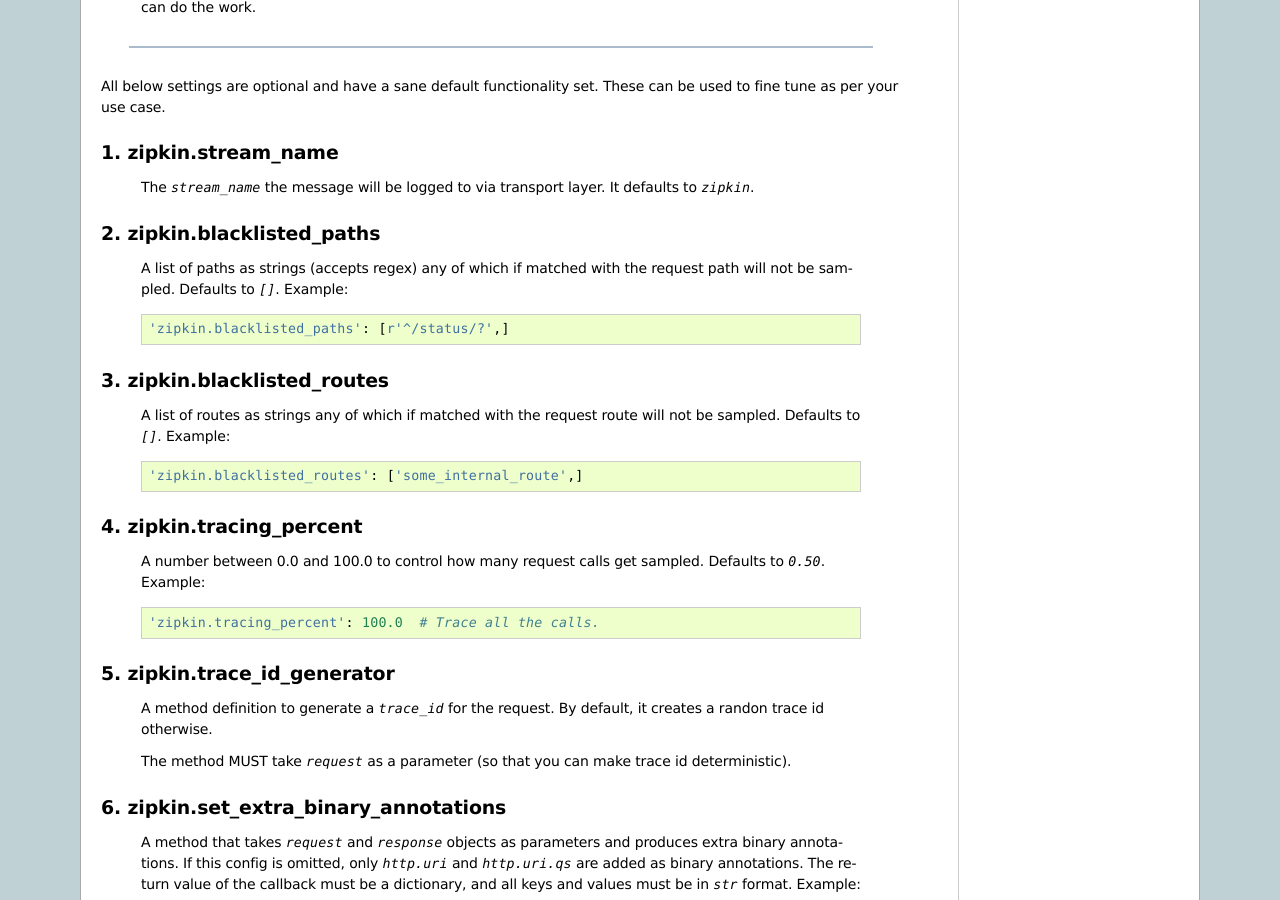
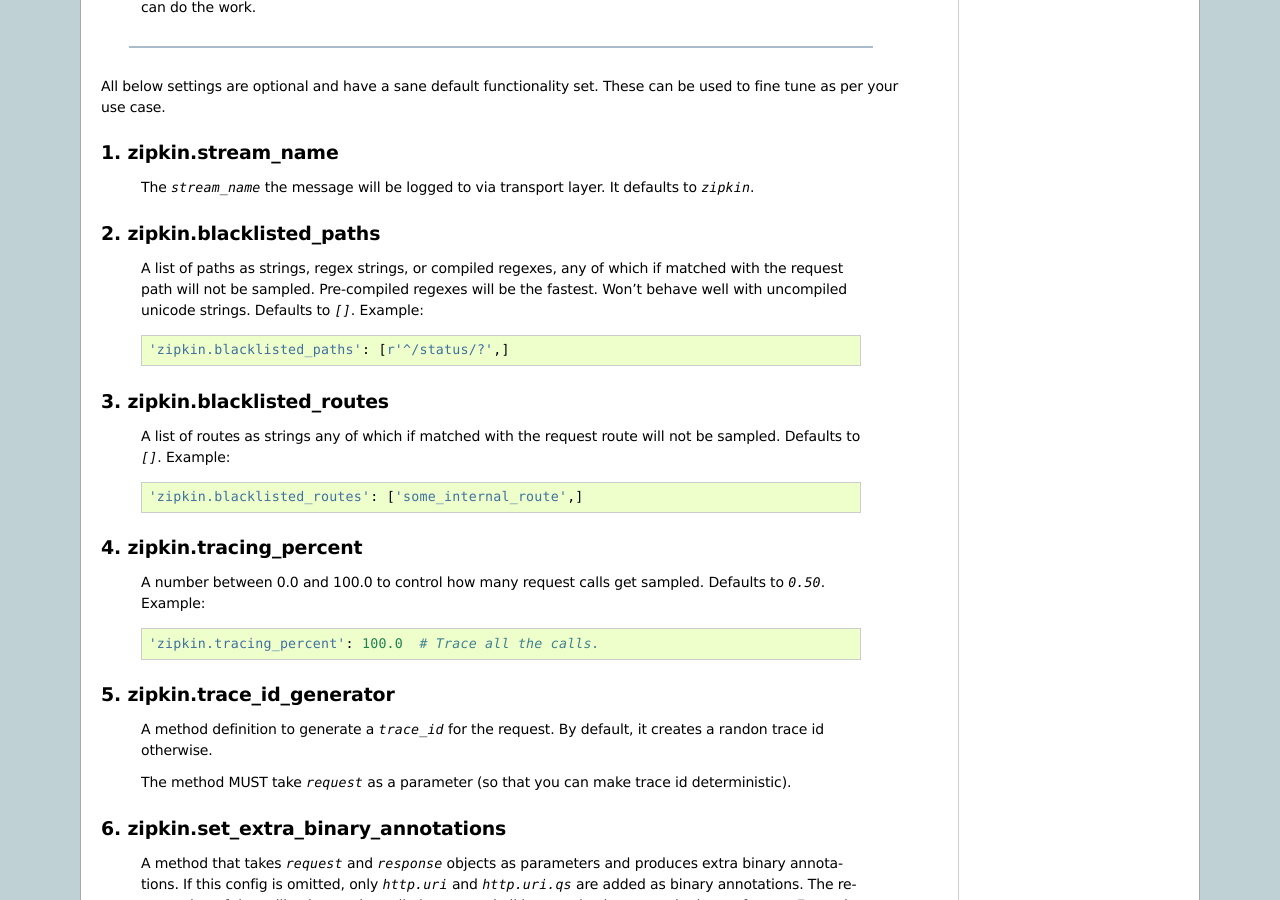
Before and after one commit to Yelp/pyramid_zipkin, a Sphinx documentation site: the page built from docs/source/configuring_zipkin.rst, in a window 1280 px wide and 900 px high, scrolled down 975 px. Built offline with Sphinx 7.4.7, drawn with Linux system fonts in a browser that asks for light colours.

Commit message:
don't recompile blacklisted path regexes

```diff
--- a/CHANGELOG.rst
+++ b/CHANGELOG.rst
@@ -1,3 +1,7 @@
+0.7.1 (2016-02-26)
+------------------
+- Don't re-compile path regexes
+
 0.7.0 (2016-02-24)
 ------------------
 - Don't enter ZipkinLoggingContext if request is not sampled.
--- a/docs/source/configuring_zipkin.rst
+++ b/docs/source/configuring_zipkin.rst
@@ -70,10 +70,12 @@
 ---------------------
     The `stream_name` the message will be logged to via transport layer. It defaults to `zipkin`.
 
+
 2. zipkin.blacklisted_paths
 ---------------------------
-    A list of paths as strings (accepts regex) any of which if matched with the
-    request path will not be sampled. Defaults to `[]`. Example:
+    A list of paths as strings, regex strings, or compiled regexes, any of which if matched with the
+    request path will not be sampled. Pre-compiled regexes will be the fastest. Won't behave well with
+    uncompiled unicode strings. Defaults to `[]`. Example:
 
     .. code-block:: python
 
--- a/setup.py
+++ b/setup.py
@@ -4,7 +4,7 @@
 from setuptools import find_packages
 from setuptools import setup
 
-__version__ = "0.7.0"
+__version__ = "0.7.1"
 
 setup(
     name='pyramid_zipkin',
```
Also changed, not shown: 1 other file.
